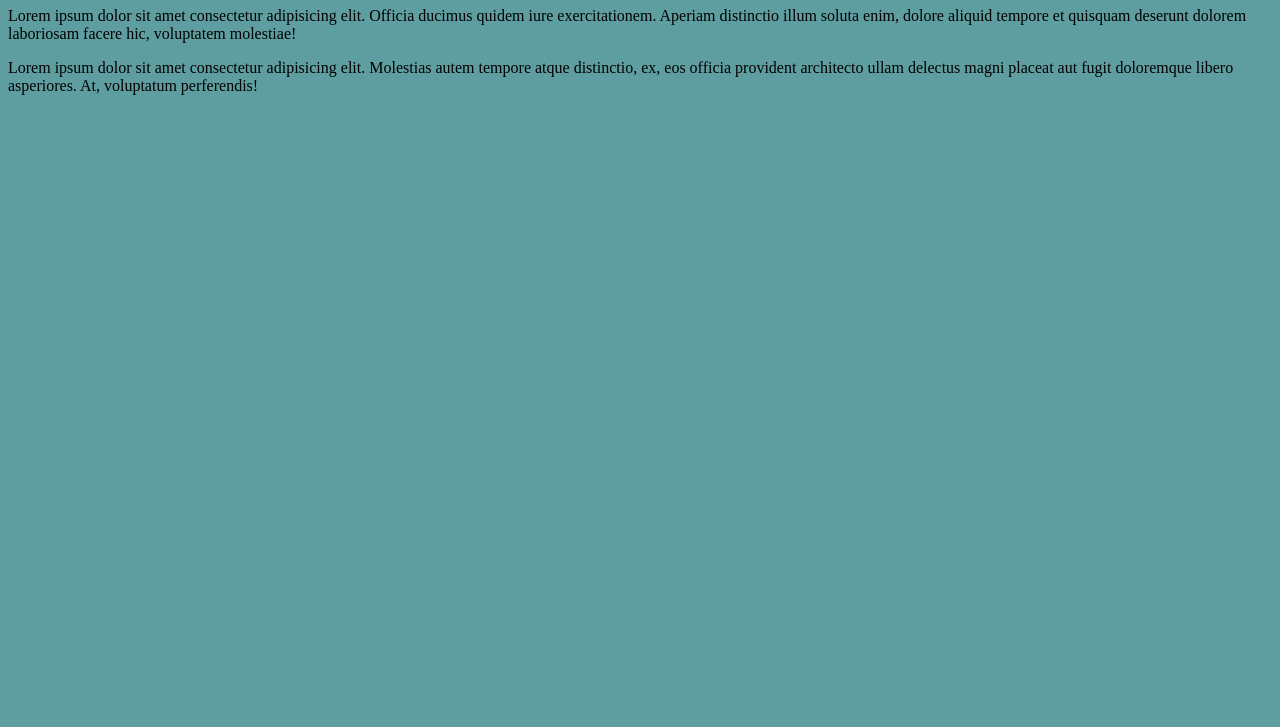
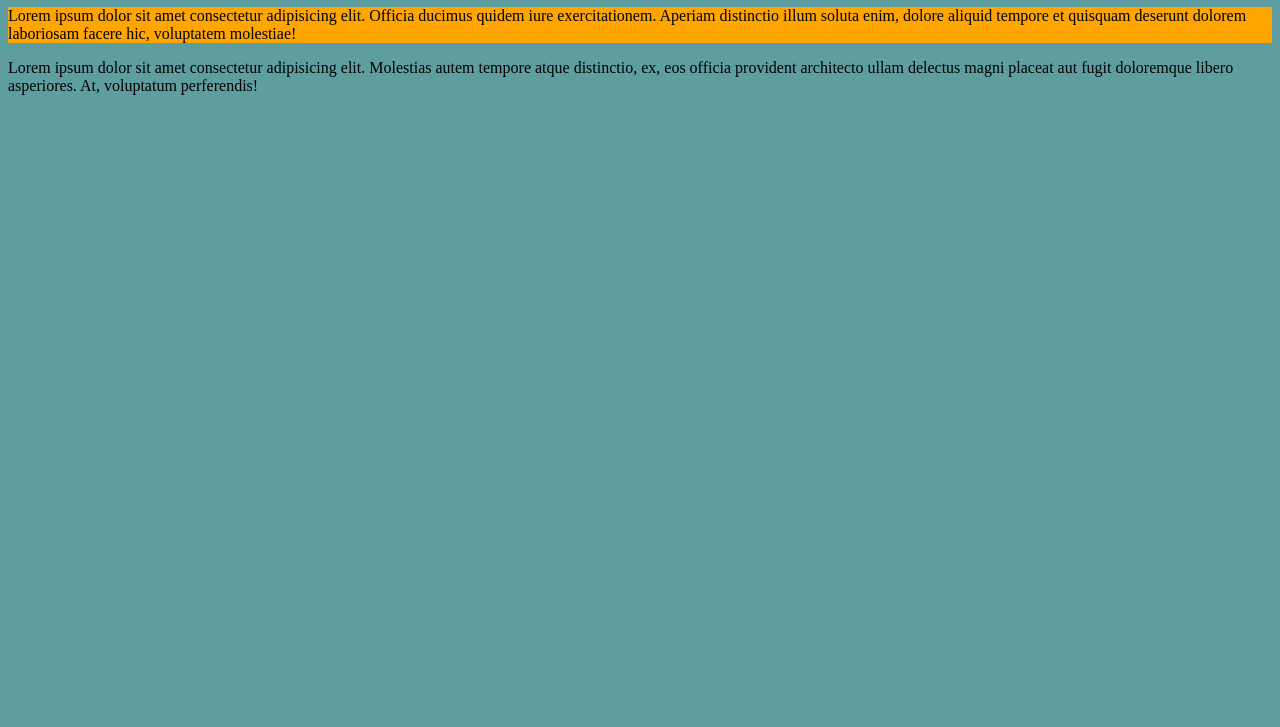
Before and after one commit to LuisAlbertoOliveira/aula3, a plain HTML site: page index.html in a window 1280 px wide. Shown: the part 73-800 px from the top of the page. Drawn offline with Linux system fonts and the light colour scheme.

Commit message:
Adicionado estilo para o paragrafo style.css

```diff
--- a/style.css
+++ b/style.css
@@ -1,3 +1,6 @@
 body{
     background-color: cadetblue;
 }
+p{
+    background-color: orange;
+}
```
